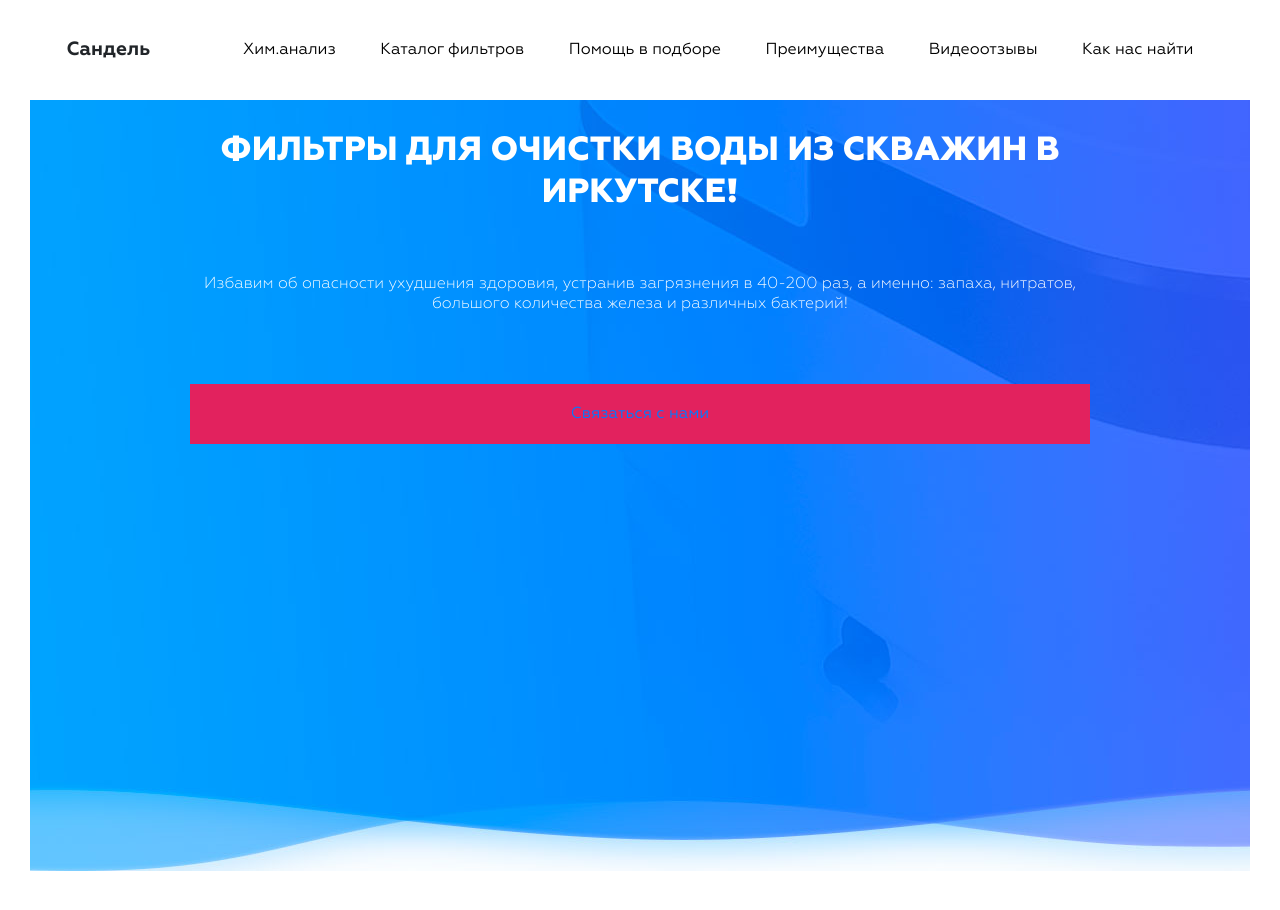
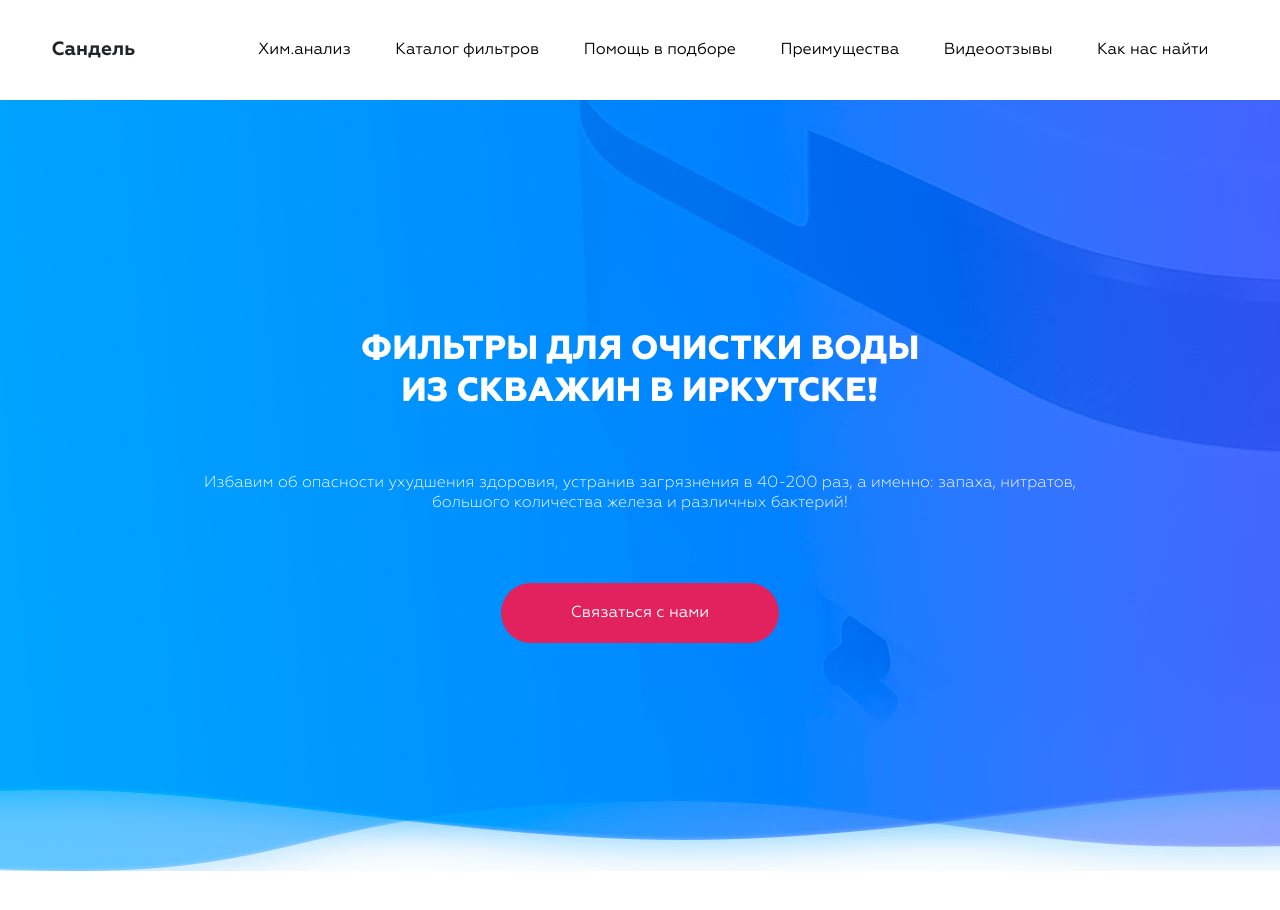
Before and after one commit to Vadimenteractive/portfolio, a plain HTML site: page filtera/index.html in a window 1280 px wide. Before the commit the page ends 871 px from the top, so only its background shows below. Drawn offline with nearby package versions, Linux system fonts and the light colour scheme; files that its build step writes are made by us from their sources.

Commit message:
project-bootstrap

```diff
--- a/filtera/index.html
+++ b/filtera/index.html
@@ -44,11 +44,15 @@
     <section id="about_us">
         <div class="text_inner">
             <h1>Фильтры для очистки воды
+                <br>
                 из скважин в Иркутске!</h1>
             <p>Избавим об опасности ухудшения здоровия, устранив загрязнения в 40-200 раз, а именно:
                 запаха, нитратов, большого количества железа и различных бактерий!</p>
             <a href="">Связаться с нами</a>
         </div>
+    </section>
+    <section id="analyse">
+
     </section>
 </header>
 
--- a/filtera/styles/main.scss
+++ b/filtera/styles/main.scss
@@ -18,6 +18,7 @@
   font-weight: bold;
   font-style: normal;
 }
+
 @font-face {
   font-family: 'Geometria';
   src: url('../fonts/geometria/Geometria-ExtraBold.eot');
@@ -50,7 +51,7 @@ html {
 }
 body {
   margin:0;
-  padding: 0 30px;
+  padding: 0;
   font-size: 16px;
   #navigate {
     height: 100px;
@@ -184,12 +185,14 @@ body {
     background: url("../img/bg1.jpg") center top;
     background-size: cover;
     min-height: 771px;
+    display: flex;
     .text_inner {
-      margin: 0 auto;
+      margin: auto;
       color: white;
       text-align: center;
       max-width: 900px;
       padding: 30px 0;
+
       h1 {
         font: 800 2.1rem 'Geometria', sans-serif;
         text-transform: uppercase;
@@ -201,15 +204,20 @@ body {
       }
       a {
         font: normal 1rem 'Geometria', sans-serif;
-        display: block;
+        color: white;
+        display: inline-block;
         margin: 0 auto;
         background: #e2225e;
         box-sizing: border-box;
         line-height: 60px;
         height: 60px;
         padding: 0 70px;
+        border-radius: 30px;
         text-decoration: none;
       }
     }
   }
+  #analyse {
+    min-height: 800px;
+  }
 }
```
Also changed, not shown: filtera/img/Layer_1.png (added), filtera/img/bg2.jpg (added).
